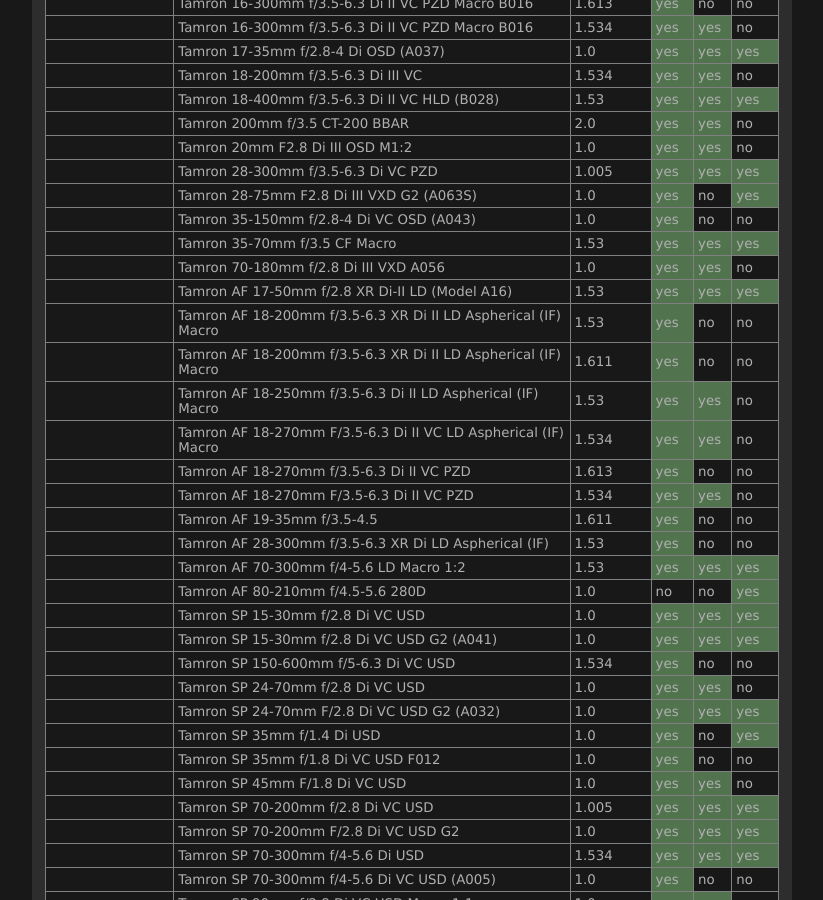
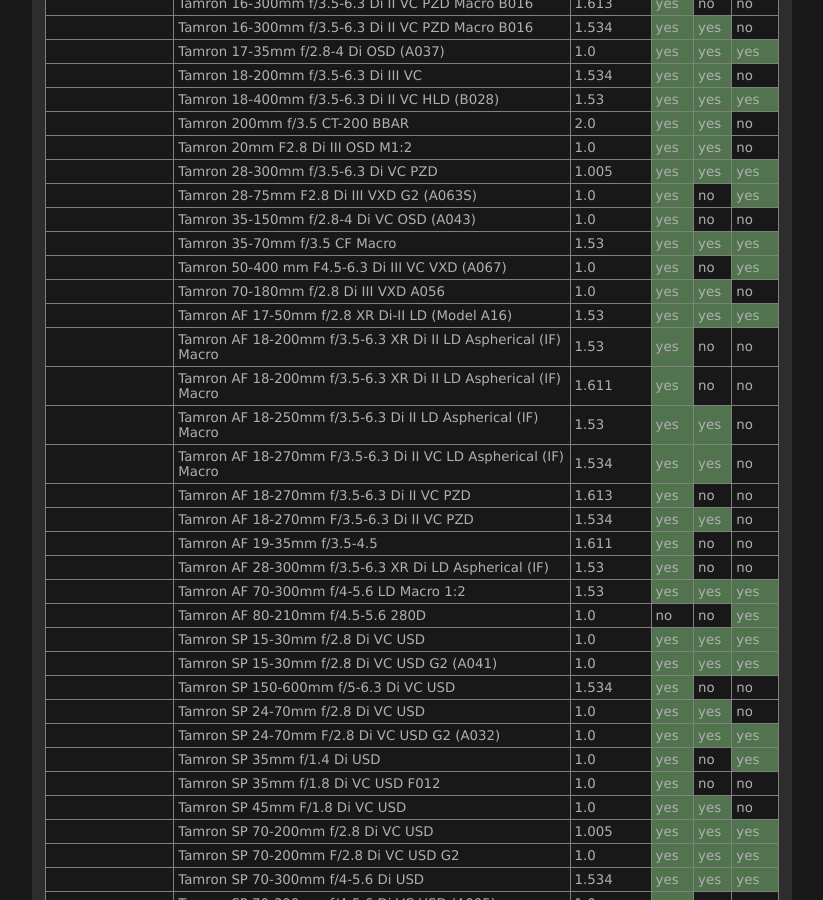
Before and after one commit to lensfun/lensfun.github.io, a Jekyll site: the page built from _posts/lenslist/2999-12-31-Lenslist-master.md, in a window 1280 px wide and 900 px high, scrolled down 28788 px. Shown: the whole window, without its empty margins (284-1107 px from the left). Built offline with Jekyll 4.4.1, drawn with Linux system fonts in a browser that asks for light colours.

Commit message:
Update master lens list from GitHub Actions

```diff
--- a/_posts/lenslist/2999-12-31-Lenslist-master.md
+++ b/_posts/lenslist/2999-12-31-Lenslist-master.md
@@ -1194,6 +1194,7 @@ This list was generated on 2023-09-19 from current Lensfun sources. Your Lensfun
 <tr class="lenslist-bg2"><td></td><td>Tamron 28-75mm F2.8 Di III VXD G2 (A063S)</td><td>1.0</td><td class="lenslist-highlight lenslist-check">yes</td><td class="lenslist-check">no</td><td class="lenslist-highlight lenslist-check">yes</td></tr>
 <tr class="lenslist-bg2"><td></td><td>Tamron 35-150mm f/2.8-4 Di VC OSD (A043)</td><td>1.0</td><td class="lenslist-highlight lenslist-check">yes</td><td class="lenslist-check">no</td><td class="lenslist-check">no</td></tr>
 <tr class="lenslist-bg2"><td></td><td>Tamron 35-70mm f/3.5 CF Macro</td><td>1.53</td><td class="lenslist-highlight lenslist-check">yes</td><td class="lenslist-highlight lenslist-check">yes</td><td class="lenslist-highlight lenslist-check">yes</td></tr>
+<tr class="lenslist-bg2"><td></td><td>Tamron 50-400 mm F4.5-6.3 Di III VC VXD (A067)</td><td>1.0</td><td class="lenslist-highlight lenslist-check">yes</td><td class="lenslist-check">no</td><td class="lenslist-highlight lenslist-check">yes</td></tr>
 <tr class="lenslist-bg2"><td></td><td>Tamron 70-180mm f/2.8 Di III VXD A056</td><td>1.0</td><td class="lenslist-highlight lenslist-check">yes</td><td class="lenslist-highlight lenslist-check">yes</td><td class="lenslist-check">no</td></tr>
 <tr class="lenslist-bg2"><td></td><td>Tamron AF 17-50mm f/2.8 XR Di-II LD (Model A16)</td><td>1.53</td><td class="lenslist-highlight lenslist-check">yes</td><td class="lenslist-highlight lenslist-check">yes</td><td class="lenslist-highlight lenslist-check">yes</td></tr>
 <tr class="lenslist-bg2"><td></td><td>Tamron AF 18-200mm f/3.5-6.3 XR Di II LD Aspherical (IF) Macro</td><td>1.53</td><td class="lenslist-highlight lenslist-check">yes</td><td class="lenslist-check">no</td><td class="lenslist-check">no</td></tr>
```
